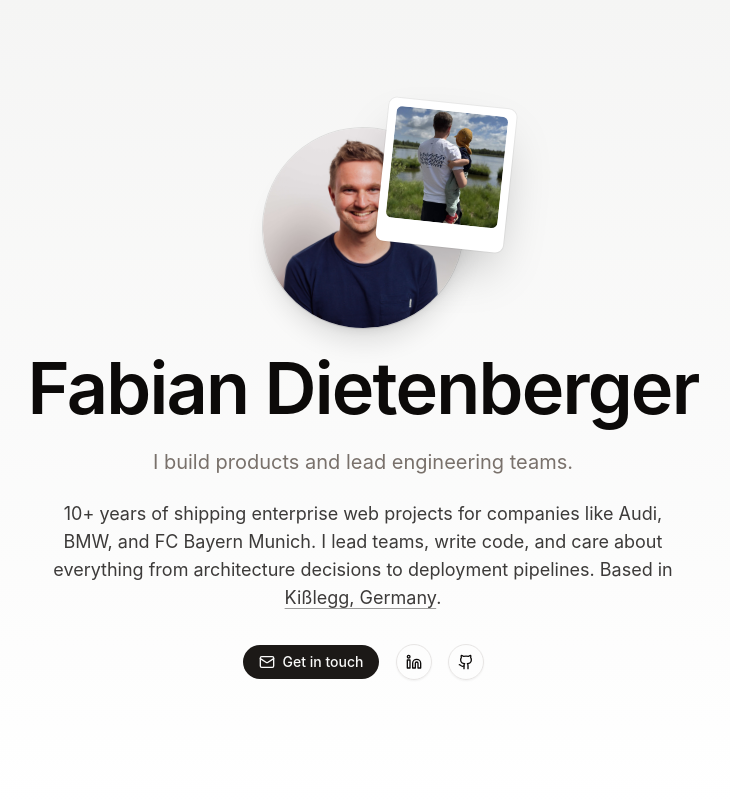
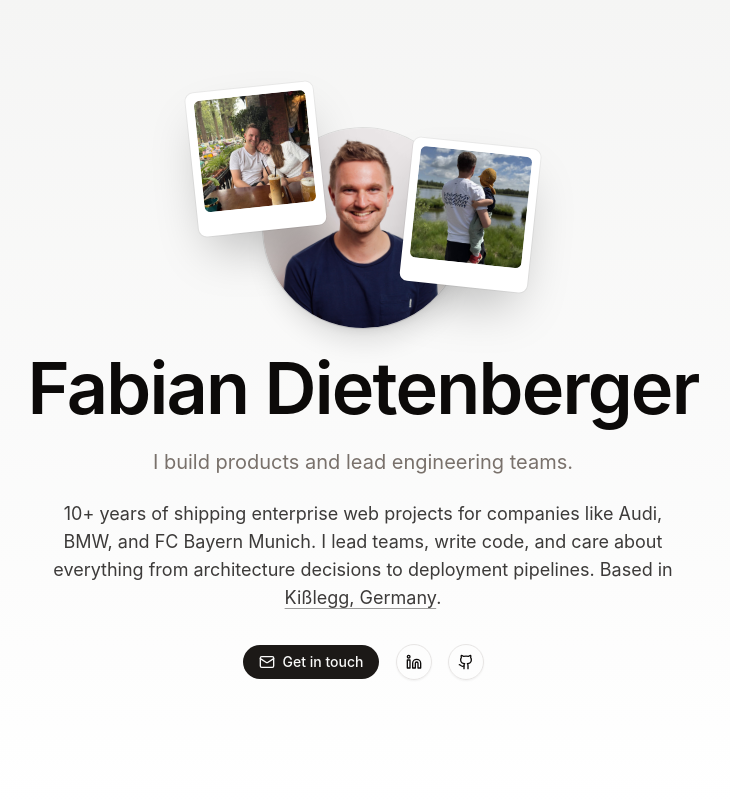
Before and after one commit to feedm3/dietenberger.me, a Next.js app: page / in a window 1280 px wide. Both pictures are taken after a click on the button "Show photos of Fabian with his family". Shown: the top 800 px of the page, without its empty margins (277-1007 px from the left). Built offline with nearby package versions, Linux system fonts and the light colour scheme; no server answers.

Commit message:
feat: enhance FamilyEasterEgg with additional photo and improved accessibility
Includes a second hoverable photo, layout refinements, touch gesture handling, and updated linter rules for accessibility.

```diff
--- a/biome.json
+++ b/biome.json
@@ -18,9 +18,14 @@
   "linter": {
     "enabled": true,
     "rules": {
-      "recommended": true,
+      "preset": "recommended",
       "style": {
         "noNonNullAssertion": "off"
+      },
+      "a11y": {
+        "noStaticElementInteractions": "warn",
+        "noNoninteractiveElementInteractions": "warn",
+        "useSemanticElements": "warn"
       }
     }
   },
@@ -38,7 +43,8 @@
     "enabled": true,
     "actions": {
       "source": {
-        "organizeImports": "on"
+        "organizeImports": "on",
+        "useSortedPackageJson": "on"
       }
     }
   }
--- a/src/components/family-easter-egg.tsx
+++ b/src/components/family-easter-egg.tsx
@@ -2,11 +2,12 @@
 
 import Image from 'next/image';
 import { useEffect, useRef, useState } from 'react';
+import CouplePicture from '@/assets/couple-easter-egg.jpg';
 import FamilyPicture from '@/assets/family-easter-egg.jpg';
 import ProfilePicture from '@/assets/profi-picture-laughing.jpg';
 
-// Easter egg: hover (desktop) or tap (mobile) the avatar and a tilted polaroid
-// of me holding my son springs out.
+// Easter egg: hover (desktop) or tap (mobile) the avatar and two tilted polaroids
+// spring out — me holding my son, and me with my girlfriend.
 export function FamilyEasterEgg() {
   const [open, setOpen] = useState(false);
   const ref = useRef<HTMLButtonElement>(null);
@@ -14,6 +15,9 @@
   useEffect(() => {
     if (!open) return;
     function handlePointerDown(event: PointerEvent) {
+      // On touch, keep the photos up so they can be pinch-zoomed; they only
+      // close by tapping the avatar again (which toggles `open` via onClick).
+      if (event.pointerType === 'touch') return;
       if (ref.current && !ref.current.contains(event.target as Node)) {
         setOpen(false);
       }
@@ -28,7 +32,7 @@
       type="button"
       data-open={open}
       onClick={() => setOpen((value) => !value)}
-      aria-label="Show a photo of Fabian and his son"
+      aria-label="Show photos of Fabian with his family"
       className="group relative h-[200px] w-[200px]"
     >
       <Image
@@ -40,7 +44,17 @@
         priority
         placeholder="blur"
       />
-      <div className="pointer-events-none absolute -top-8 -right-10 origin-bottom-left rotate-6 scale-0 rounded-md bg-white p-2 pb-6 opacity-0 shadow-2xl ring-1 ring-black/5 transition-all duration-300 ease-out group-hover:scale-100 group-hover:opacity-100 group-data-[open=true]:scale-100 group-data-[open=true]:opacity-100 motion-reduce:transition-none dark:bg-zinc-100">
+      <div className="pointer-events-none absolute -top-12 -left-16 origin-bottom-right -rotate-6 scale-0 rounded-md bg-white p-2 pb-6 opacity-0 shadow-2xl ring-1 ring-black/5 transition-all delay-75 duration-300 ease-out group-hover:scale-100 group-hover:opacity-100 group-data-[open=true]:scale-100 group-data-[open=true]:opacity-100 motion-reduce:transition-none dark:bg-zinc-100">
+        <Image
+          src={CouplePicture}
+          width={112}
+          height={112}
+          alt="Fabian with his girlfriend at a café"
+          className="h-28 w-28 rounded-sm object-cover"
+          placeholder="blur"
+        />
+      </div>
+      <div className="pointer-events-none absolute top-2 -right-16 origin-bottom-left rotate-6 scale-0 rounded-md bg-white p-2 pb-6 opacity-0 shadow-2xl ring-1 ring-black/5 transition-all duration-300 ease-out group-hover:scale-100 group-hover:opacity-100 group-data-[open=true]:scale-100 group-data-[open=true]:opacity-100 motion-reduce:transition-none dark:bg-zinc-100">
         <Image
           src={FamilyPicture}
           width={112}
```
Also changed, not shown: src/assets/couple-easter-egg.jpg (added).
